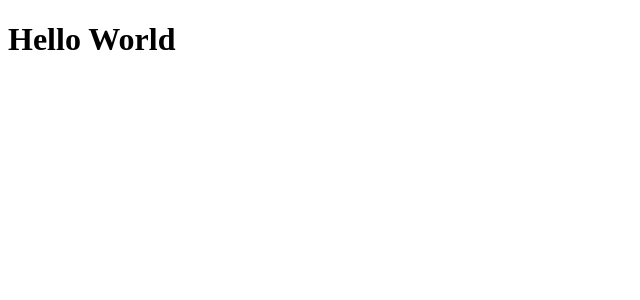
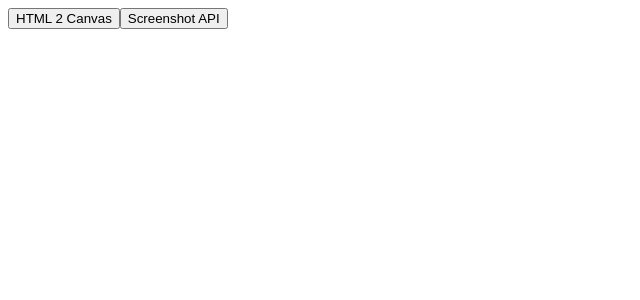
Before and after one commit to akhil-haridas/url-to-screenshot, a React (Vite) app: page / in a window 1280 px wide. Shown: the top 300 px of the page, without its empty margins (0-640 px from the left). Built offline with nearby package versions, Linux system fonts and the light colour scheme.

Commit message:
menu button for the 2 logic

```diff
--- a/src/App.jsx
+++ b/src/App.jsx
@@ -4,7 +4,14 @@ import './App.css'
 function App() {
 
   return (
-    <h1>Hello World</h1>
+    <div className='MenuWrapper'>
+      <button>
+        HTML 2 Canvas
+      </button>
+      <button>
+        Screenshot API
+      </button>
+    </div>
   )
 }
 
```
